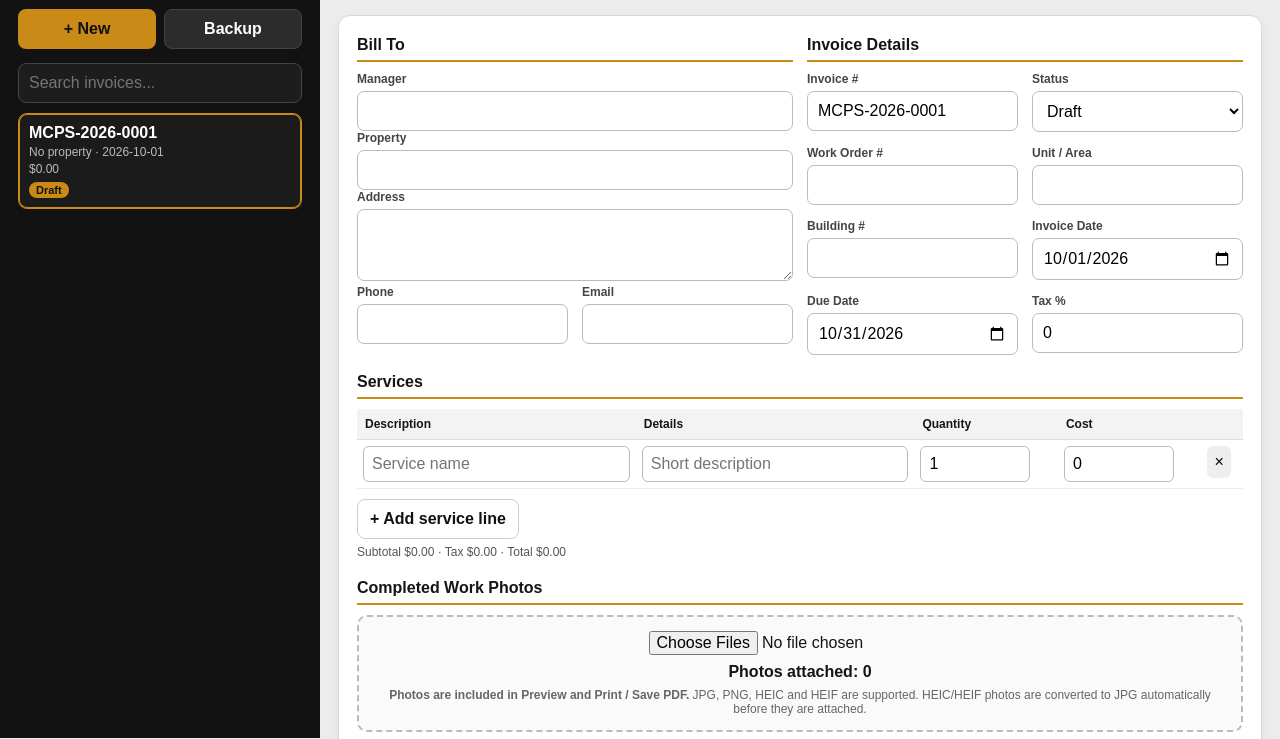
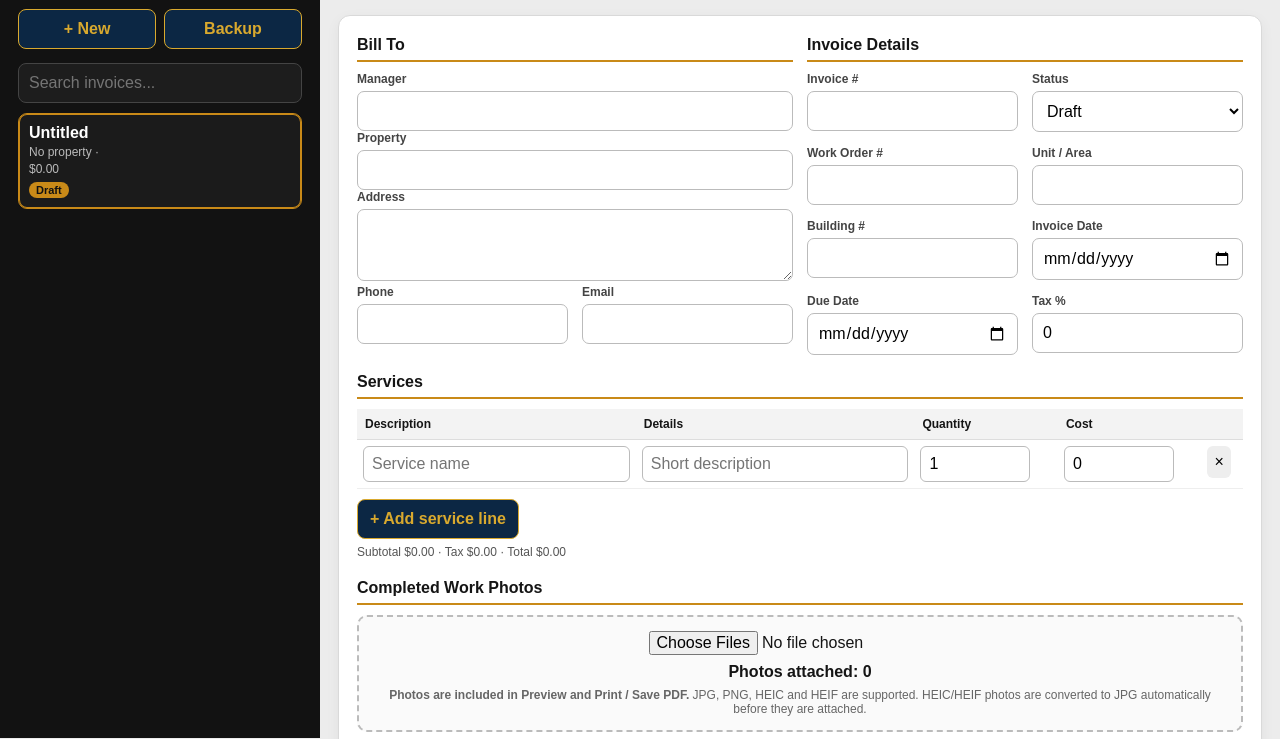
Before and after one commit to mcpropertysolutionsks-rgb/mc-card, a plain HTML site: page index.html in a window 1280 px wide. Shown: the part 62-801 px from the top of the page. Drawn offline with Linux system fonts and the light colour scheme.

Commit message:
Load MCPS invoice template override

```diff
--- a/index.html
+++ b/index.html
@@ -1 +1 @@
-<!doctype html><html><head><meta charset="utf-8"><meta name="viewport" content="width=device-width,initial-scale=1"><title>MCPS Invoice v10 Test</title></head><body><div style="font-family:Arial,sans-serif;padding:24px">Loading MCPS Invoice v10 test…</div><script>(async()=>{try{const urls=[1,2,3,4,5,6,7].map(n=>`mcps-invoice-test/part${n}.txt`);const parts=await Promise.all(urls.map(u=>fetch(u,{cache:'no-store'}).then(r=>{if(!r.ok)throw new Error(`${u}: ${r.status}`);return r.text()})));document.open();document.write(parts.join(''));document.close()}catch(e){document.body.innerHTML='<pre style="white-space:pre-wrap;font-family:monospace;padding:20px">Could not load test app: '+String(e)+'</pre>'}})();</script><!-- MCPS invoice v10 test deployment trigger --></body></html>
+<!doctype html><html><head><meta charset="utf-8"><meta name="viewport" content="width=device-width,initial-scale=1"><title>MCPS Invoice v10 Test</title></head><body><div style="font-family:Arial,sans-serif;padding:24px">Loading MCPS Invoice v10 test…</div><script>(async()=>{try{const urls=[1,2,3,4,5,6,7].map(n=>`mcps-invoice-test/part${n}.txt`);urls.push('mcps-invoice-test/override.txt');const parts=await Promise.all(urls.map(u=>fetch(u,{cache:'no-store'}).then(r=>{if(!r.ok)throw new Error(`${u}: ${r.status}`);return r.text()})));document.open();document.write(parts.join(''));document.close()}catch(e){document.body.innerHTML='<pre style="white-space:pre-wrap;font-family:monospace;padding:20px">Could not load test app: '+String(e)+'</pre>'}})();</script></body></html>
```
